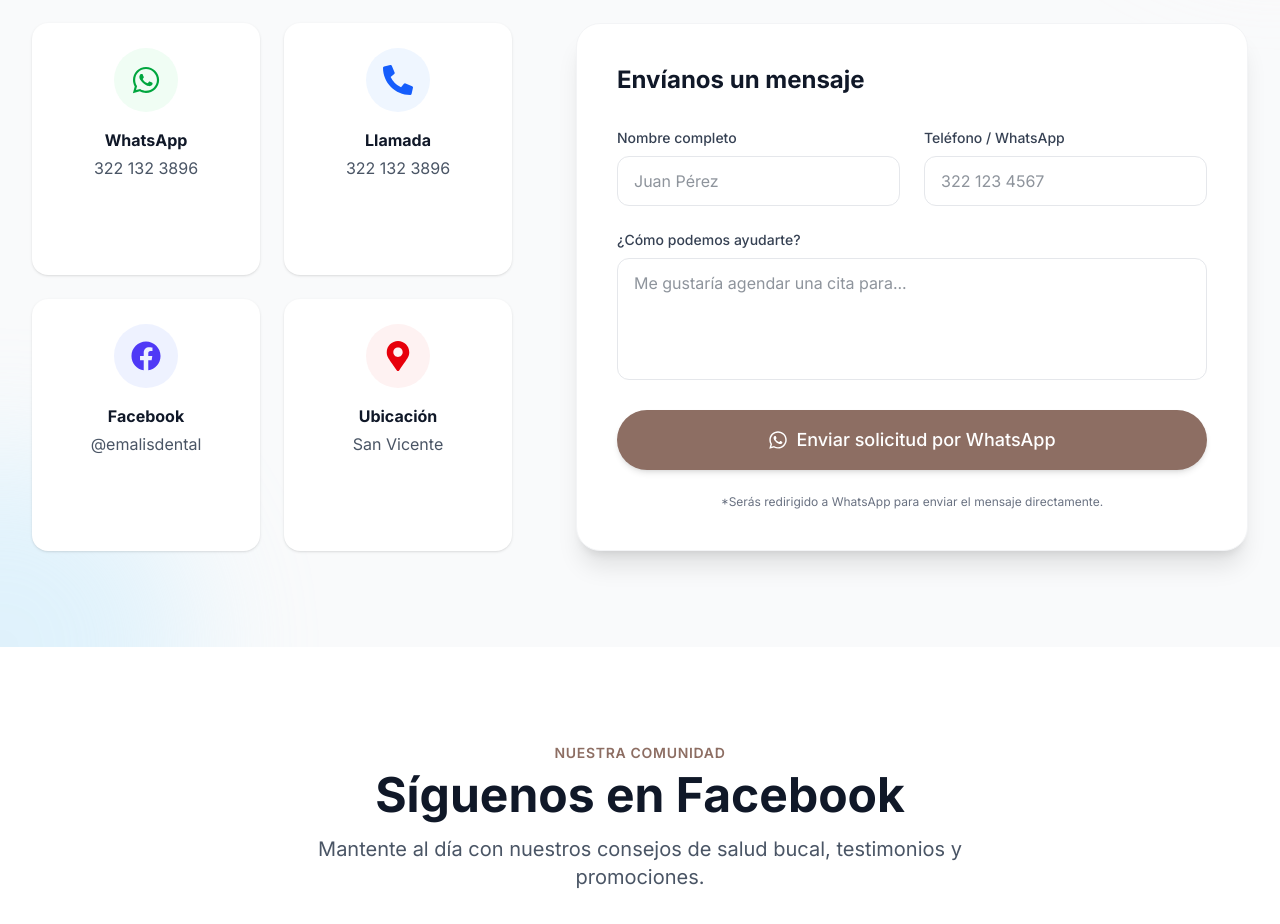
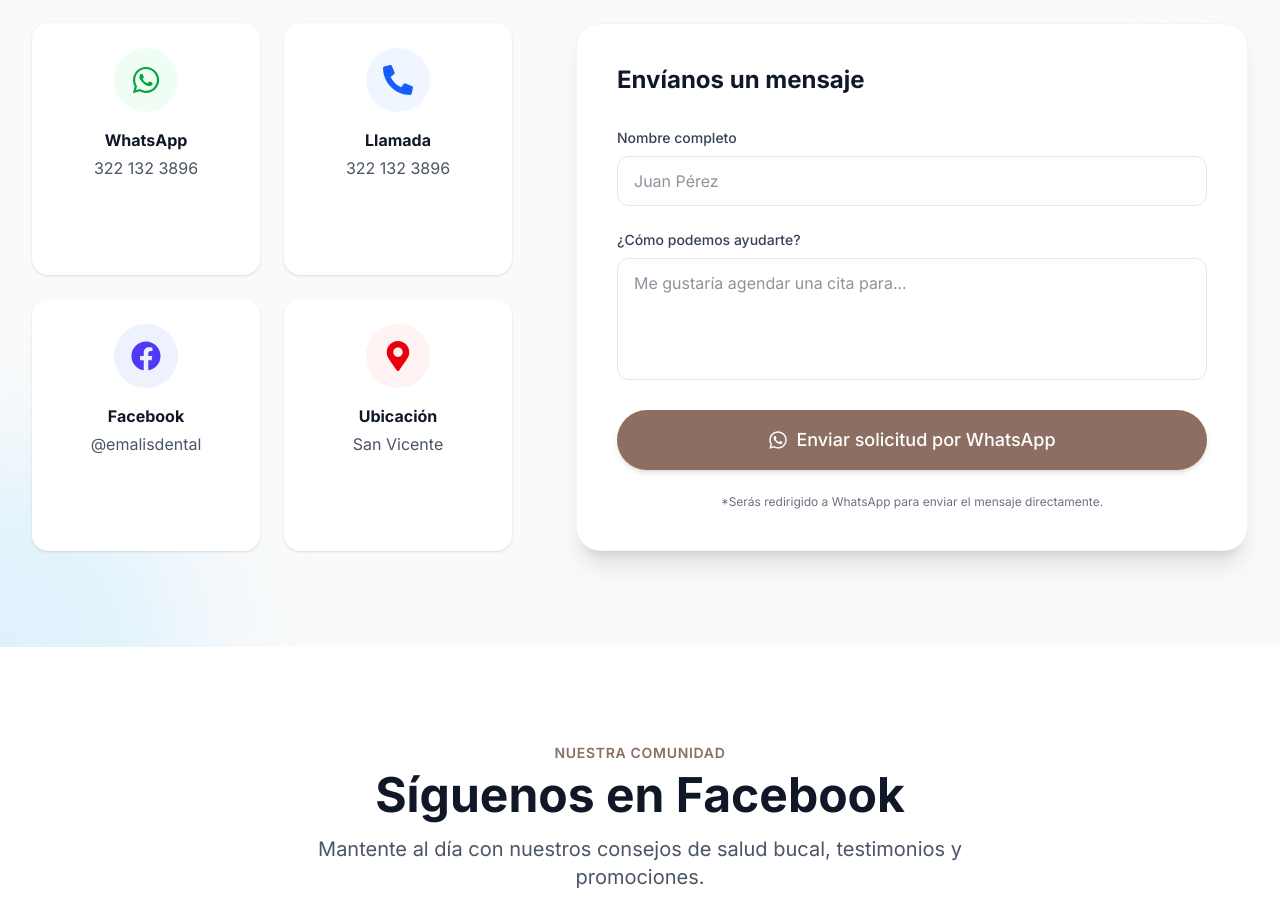
Before and after one commit to raulbellosom/emalis-landing, a React (Vite) app: page / in a window 1280 px wide. Shown: the part 5180-6104 px from the top of the page. Built offline with nearby package versions, Linux system fonts and the light colour scheme.

Commit message:
feat: Implement core application structure, add a new Contact section with WhatsApp integration, and prevent horizontal overflow.

```diff
--- a/index.html
+++ b/index.html
@@ -1,5 +1,5 @@
 <!doctype html>
-<html lang="es" class="scroll-smooth">
+<html lang="es" class="scroll-smooth overflow-x-hidden">
   <head>
     <meta charset="UTF-8" />
     <meta name="viewport" content="width=device-width, initial-scale=1.0" />
@@ -111,7 +111,7 @@
       rel="stylesheet"
     />
   </head>
-  <body>
+  <body class="overflow-x-hidden">
     <div id="root"></div>
     <script type="module" src="/src/main.jsx"></script>
   </body>
--- a/src/App.jsx
+++ b/src/App.jsx
@@ -15,7 +15,7 @@ import { FloatingWhatsApp } from "./components/ui/FloatingWhatsApp";
 
 function App() {
   return (
-    <div className="font-sans text-gray-800 bg-gray-50 min-h-screen flex flex-col selection:bg-[#fce4ec] selection:text-[#8d6e63]">
+    <div className="font-sans text-gray-800 bg-gray-50 min-h-screen flex flex-col selection:bg-[#fce4ec] selection:text-[#8d6e63] overflow-x-hidden w-full relative">
       <Navbar />
 
       <main className="flex-grow">
--- a/src/components/sections/Contact.jsx
+++ b/src/components/sections/Contact.jsx
@@ -14,7 +14,6 @@ import {
 export const Contact = () => {
   const [formData, setFormData] = useState({
     name: "",
-    phone: "",
     message: "",
   });
 
@@ -23,7 +22,7 @@ export const Contact = () => {
 
   const handleSubmit = (e) => {
     e.preventDefault();
-    const text = `Hola Dra. Emma, soy ${formData.name}. ${formData.message}. (Tel: ${formData.phone})`;
+    const text = `Hola Dra. Emma, soy ${formData.name}. ${formData.message}.`;
     const whatsappUrl = `https://wa.me/${siteContent.phone.replace(/[^0-9]/g, "")}?text=${encodeURIComponent(text)}`;
     window.open(whatsappUrl, "_blank");
   };
@@ -123,8 +122,7 @@ export const Contact = () => {
               </h3>
 
               <div className="space-y-6">
-                <div className="grid grid-cols-1 md:grid-cols-2 gap-6">
-                  <div>
+                <div className="md:col-span-2">
                   <label
                     htmlFor="name"
                     className="block text-sm font-medium text-gray-700 mb-2"
@@ -141,25 +139,6 @@ export const Contact = () => {
                     className="w-full px-4 py-3 rounded-xl border border-gray-200 focus:ring-2 focus:ring-[#8d6e63] focus:border-transparent transition-all outline-none"
                     placeholder="Juan Pérez"
                   />
-                  </div>
-                  <div>
-                    <label
-                      htmlFor="phone"
-                      className="block text-sm font-medium text-gray-700 mb-2"
-                    >
-                      Teléfono / WhatsApp
-                    </label>
-                    <input
-                      type="tel"
-                      id="phone"
-                      name="phone"
-                      required
-                      value={formData.phone}
-                      onChange={handleChange}
-                      className="w-full px-4 py-3 rounded-xl border border-gray-200 focus:ring-2 focus:ring-[#8d6e63] focus:border-transparent transition-all outline-none"
-                      placeholder="322 123 4567"
-                    />
-                  </div>
                 </div>
 
                 <div>
```
Lines whose indentation alone changed are shown as unchanged.
